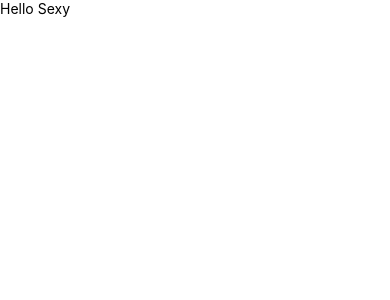
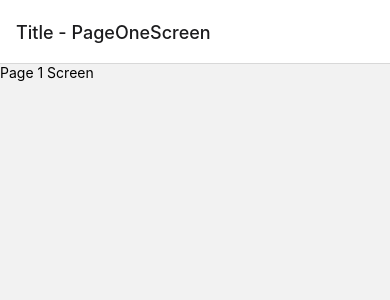
Before and after one commit to jorgearguellles/navegationApp, a React Native app: screen / in a window 390 px wide. Shown: the top 300 px of the page. Built offline with nearby package versions, Linux system fonts and the light colour scheme.

Commit message:
add/ pod install ios

```diff
--- a/App.tsx
+++ b/App.tsx
@@ -1,11 +1,12 @@
+import 'react-native-gesture-handler';
 import React from 'react';
-import {Text} from 'react-native';
 import {NavigationContainer} from '@react-navigation/native';
+import {StackNavigator} from './src/navigation/StackNavigator';
 
 const App = () => {
   return (
     <NavigationContainer>
-      <Text>Hello Sexy</Text>
+      <StackNavigator />
     </NavigationContainer>
   );
 };
--- a/package.json
+++ b/package.json
@@ -10,9 +10,12 @@
     "lint": "eslint . --ext .js,.jsx,.ts,.tsx"
   },
   "dependencies": {
+    "@react-native-masked-view/masked-view": "^0.2.6",
     "@react-navigation/native": "^6.0.8",
+    "@react-navigation/stack": "^6.1.1",
     "react": "17.0.2",
     "react-native": "0.67.3",
+    "react-native-gesture-handler": "^2.2.0",
     "react-native-safe-area-context": "^4.0.1",
     "react-native-screens": "^3.13.0"
   },
--- /dev/null
+++ b/src/navigation/StackNavigator.tsx
@@ -0,0 +1,20 @@
+import React from 'react';
+import {createStackNavigator} from '@react-navigation/stack';
+import {PageOneScreen} from '../screens/PageOneScreen';
+import {PageTwoScreen} from '../screens/pageTwoScreen';
+import {PageThreeScreen} from '../screens/PageThreeScreen';
+
+const Stack = createStackNavigator();
+
+export const StackNavigator = () => {
+  return (
+    <Stack.Navigator>
+      <Stack.Screen name="Title - PageOneScreen" component={PageOneScreen} />
+      <Stack.Screen name="Title - PageTwoScreen" component={PageTwoScreen} />
+      <Stack.Screen
+        name="Title - PageThreeScreen"
+        component={PageThreeScreen}
+      />
+    </Stack.Navigator>
+  );
+};
--- /dev/null
+++ b/src/screens/PageOneScreen.tsx
@@ -0,0 +1,10 @@
+import React from 'react';
+import {Text, View} from 'react-native';
+
+export const PageOneScreen = () => {
+  return (
+    <View>
+      <Text>Page 1 Screen</Text>
+    </View>
+  );
+};
--- /dev/null
+++ b/src/screens/PageThreeScreen.tsx
@@ -0,0 +1,10 @@
+import React from 'react';
+import {Text, View} from 'react-native';
+
+export const PageThreeScreen = () => {
+  return (
+    <View>
+      <Text>Page 3 Screen</Text>
+    </View>
+  );
+};
--- /dev/null
+++ b/src/screens/pageTwoScreen.tsx
@@ -0,0 +1,10 @@
+import React from 'react';
+import {Text, View} from 'react-native';
+
+export const PageTwoScreen = () => {
+  return (
+    <View>
+      <Text>Page 2 Screen</Text>
+    </View>
+  );
+};
```
Also changed, not shown: 3 other files (tests, documents, lock files or other folders).
